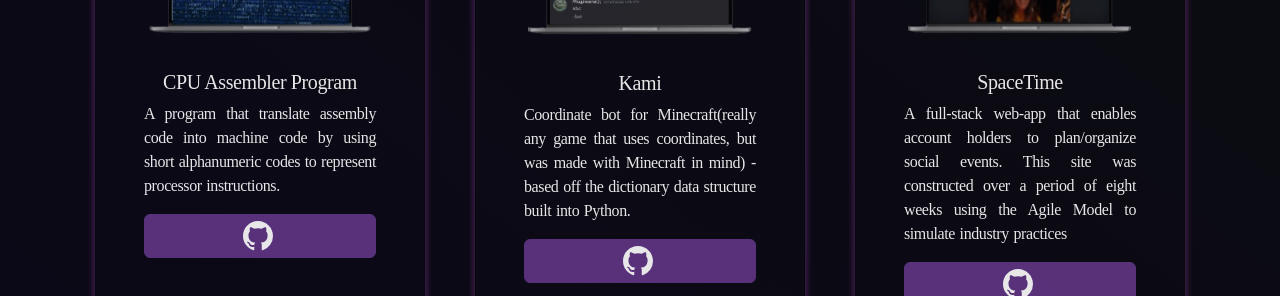
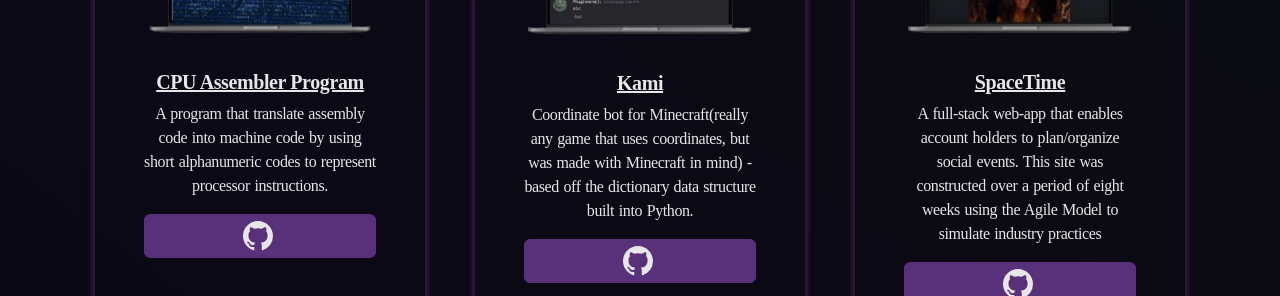
Before and after one commit to BasicallyManny/Personal-Portfolio-Website, a React (Vite) app: page /projects in a window 1280 px wide. Shown: the part 398-694 px from the top of the page. Built offline with nearby package versions, Linux system fonts and the light colour scheme.

Commit message:
fixed project card visuals

```diff
--- a/src/components/projectComponents/ProjectCard.jsx
+++ b/src/components/projectComponents/ProjectCard.jsx
@@ -9,8 +9,8 @@ export default function ProjectCard(props) {
     <Card className="project-card-view">
       <Card.Img variant="top" src={props.imgPath} alt="card-img" />
       <Card.Body>
-        <Card.Title className="!text-white ">{props.title}</Card.Title>
-        <Card.Text style={{ textAlign: "justify" }} className="!text-white">
+        <Card.Title className="!text-white !font-bold !underline">{props.title}</Card.Title>
+        <Card.Text style={{ textAlign: "center" }} className="!text-white">
           {props.description}
         </Card.Text>
         <Button className="flex-end bottom-0 mb-3" variant="primary" href={props.ghLink} target="_blank">
--- a/src/index.css
+++ b/src/index.css
@@ -50,6 +50,7 @@ button:focus {
   background-repeat: no-repeat;
   background-position: center;
 }
+
 #preloader-none {
   opacity: 0;
 }
```
